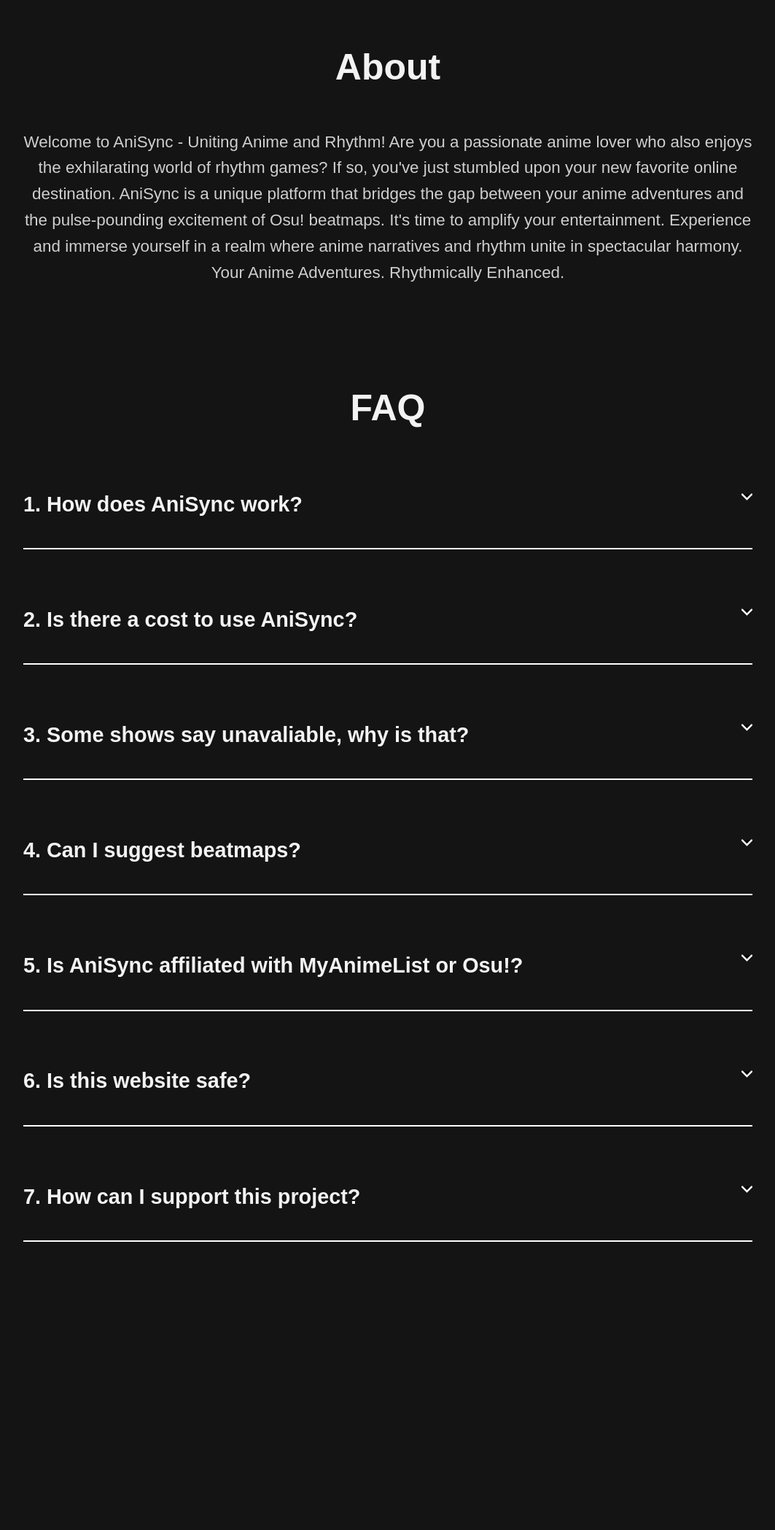
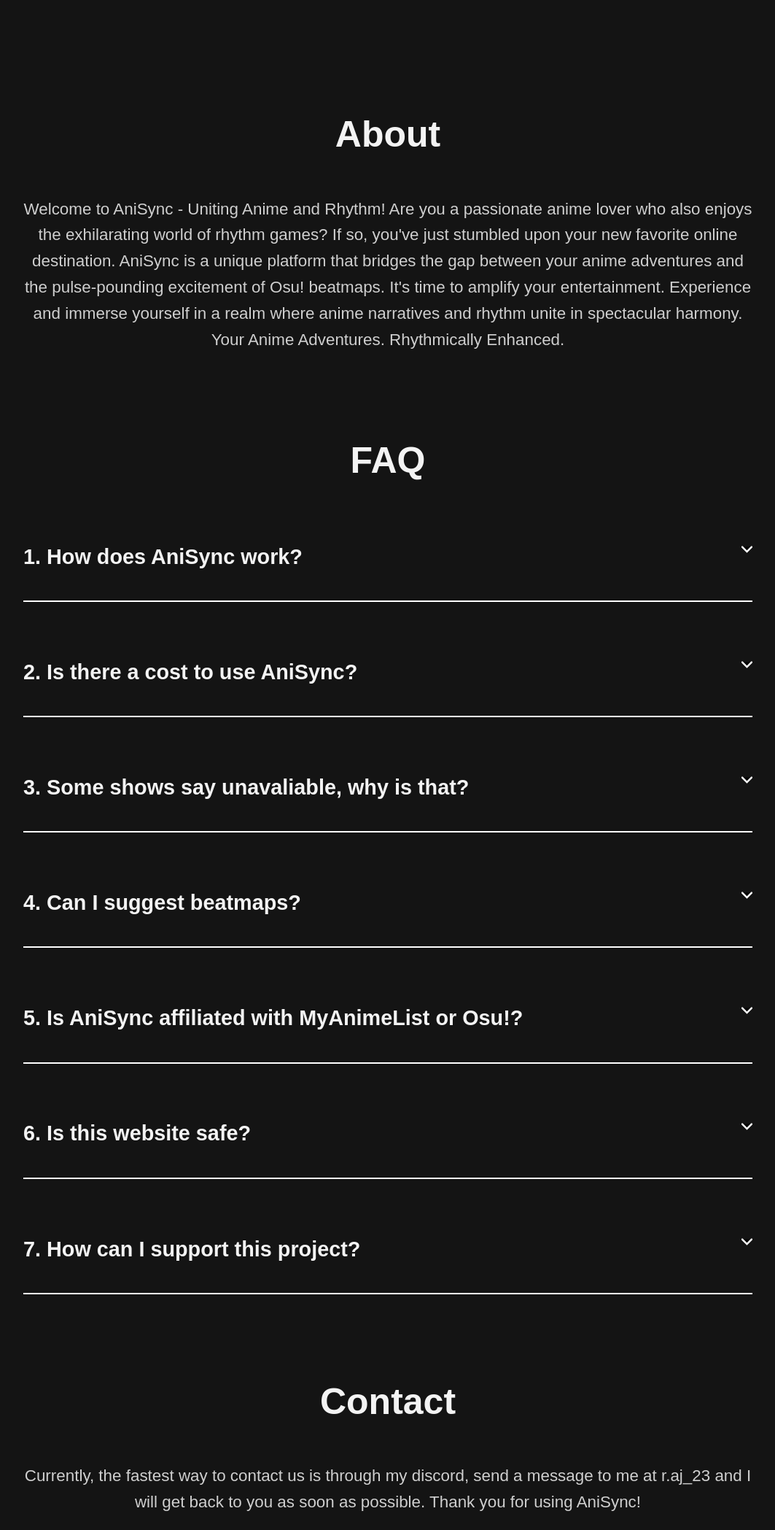
Before and after one commit to rajpandya737/Anisync, a Flask app: page /about in a window 1280 px wide. Shown: the part 75-2172 px from the top of the page at 73% size, without its empty margins (108-1171 px from the left). Before the commit the page ends 1777 px from the top, so only its background shows below. Run offline with Flask 3, Linux system fonts and the light colour scheme.

Commit message:
add contact me section

```diff
--- a/Anisync/data_processing.py
+++ b/Anisync/data_processing.py
@@ -51,10 +51,6 @@
     except Exception as e:
         return None
     return None
-
-
-# google_search_term = f"Gintama Osu Beatmap Anime"
-# print(get_google_results(google_search_term))
 
 
 def get_anime_type(anime: str) -> tuple:
--- a/Anisync/static/css/about.css
+++ b/Anisync/static/css/about.css
@@ -17,17 +17,16 @@
   min-height: 100vh;
   z-index: -10;
   background: var(--primary);
-  overflow-x:hidden;
+  overflow-x: hidden;
 }
 
-h1 {
-  padding-top: 20px;
+.main-h1 {
   text-align: center;
   font-family: Arial, Helvetica, sans-serif;
   font-size: 50px;
   margin-top: 7rem;
 }
-h2 {
+.faq-h2 {
   display: flex;
   flex-direction: column;
   padding-top: 20px;
@@ -49,7 +48,7 @@
   max-width: 1000px;
 
   margin-bottom: 20px;
-  padding-top:1rem;
+  padding-top: 1rem;
   line-height: 1.6;
   font-size: 1.4rem;
 }
@@ -71,6 +70,15 @@
   justify-content: space-between; /* Align items to start and end of the container */
   align-items: center; /* Vertically center the items */
   margin-right: 60px;
+}
+
+.wrapper {
+  display: flex;
+  flex-direction: column;
+  justify-content: center;
+  align-items: center;
+  width: 100%;
+  margin-top: 7rem;
 }
 
 
@@ -101,7 +109,6 @@
   height: 35px;
 }
 
-
 .main-nav {
   padding: 0 30px 0 0px;
   display: flex;
@@ -128,7 +135,6 @@
   --dark: #686868;
 }
 
-
 .faq {
   max-width: 1000px;
   margin-top: 2rem;
@@ -153,7 +159,7 @@
 }
 
 .answer p {
-    padding-top:1rem;
+  padding-top: 1rem;
   line-height: 1.6;
   font-size: 1.4rem;
 }
@@ -163,6 +169,6 @@
   padding: 1rem;
 }
 
-.faq.active svg{
+.faq.active svg {
   transform: rotate(180deg);
 }
--- a/Anisync/templates/about.html
+++ b/Anisync/templates/about.html
@@ -19,6 +19,7 @@
     </title>
   </head>
   <body>
+    <div class="wrapper">
       <div>
         <header id="main-header">
           <div class="siteLogo">
@@ -43,23 +44,24 @@
         </header>
 
         <div>
-        <h1>About</h1>
+          <h1 class="main-h1">About</h1>
           <p>
             Welcome to AniSync - Uniting Anime and Rhythm! Are you a passionate
-          anime lover who also enjoys the exhilarating world of rhythm games? If
-          so, you've just stumbled upon your new favorite online destination.
-          AniSync is a unique platform that bridges the gap between your anime
-          adventures and the pulse-pounding excitement of Osu! beatmaps. It's
-          time to amplify your entertainment. Experience and immerse yourself in
-          a realm where anime narratives and rhythm unite in spectacular
-          harmony. Your Anime Adventures. Rhythmically Enhanced.
+            anime lover who also enjoys the exhilarating world of rhythm games?
+            If so, you've just stumbled upon your new favorite online
+            destination. AniSync is a unique platform that bridges the gap
+            between your anime adventures and the pulse-pounding excitement of
+            Osu! beatmaps. It's time to amplify your entertainment. Experience
+            and immerse yourself in a realm where anime narratives and rhythm
+            unite in spectacular harmony. Your Anime Adventures. Rhythmically
+            Enhanced.
           </p>
         </div>
         <div>
-        <h1>FAQ</h1>
+          <h1 class="main-h1">FAQ</h1>
           <div class="faq">
             <div class="question">
-            <h2>1. How does AniSync work?</h2>
+              <h2 class="faq-h2">1. How does AniSync work?</h2>
               <svg width="15" height="10" viewBox="0 0 42 25">
                 <path
                   d="M3 3L21 21L39 3"
@@ -75,16 +77,16 @@
                 analyzes your anime list and matches them with osu! beatmaps
                 within our database, and then displays them to you. Even if the
                 anime does not appear within the database, we will still try to
-              find the closest match we can. Currently, we only display your top
-              300 anime, but we are working on a way to display all of your
-              anime.
+                find the closest match we can. Currently, we only display your
+                top 300 anime, but we are working on a way to display all of
+                your anime.
               </p>
             </div>
           </div>
 
           <div class="faq">
             <div class="question">
-            <h2>2. Is there a cost to use AniSync?</h2>
+              <h2 class="faq-h2">2. Is there a cost to use AniSync?</h2>
               <svg width="15" height="10" viewBox="0 0 42 25">
                 <path
                   d="M3 3L21 21L39 3"
@@ -105,7 +107,9 @@
 
           <div class="faq">
             <div class="question">
-            <h2>3. Some shows say unavaliable, why is that?</h2>
+              <h2 class="faq-h2">
+                3. Some shows say unavaliable, why is that?
+              </h2>
               <svg width="15" height="10" viewBox="0 0 42 25">
                 <path
                   d="M3 3L21 21L39 3"
@@ -119,18 +123,18 @@
               <p>
                 There are plently of reasons as to why this may show up, as of
                 right now, we do not support most OVA's, Movies, or Specials at
-              this time unless they are widely popular and have a large fanbase.
-              Another possibility is that we could not find a suitable map for
-              the anime in our search. If you would like to suggest a map,
-              please contact me and we will review it (contact details at the
-              bottom of the page).
+                this time unless they are widely popular and have a large
+                fanbase. Another possibility is that we could not find a
+                suitable map for the anime in our search. If you would like to
+                suggest a map, please contact me and we will review it (contact
+                details at the bottom of the page).
               </p>
             </div>
           </div>
 
           <div class="faq">
             <div class="question">
-            <h2>4. Can I suggest beatmaps?</h2>
+              <h2 class="faq-h2">4. Can I suggest beatmaps?</h2>
               <svg width="15" height="10" viewBox="0 0 42 25">
                 <path
                   d="M3 3L21 21L39 3"
@@ -142,17 +146,20 @@
             </div>
             <div class="answer">
               <p>
-              Absolutely! We encourage community engagement. If you come across
-              an osu! beatmap that perfectly complements an anime, you can
-              suggest it on our platform. We're always excited to expand our
-              collection. For contact details, view the bottom of this page.
+                Absolutely! We encourage community engagement. If you come
+                across an osu! beatmap that perfectly complements an anime, you
+                can suggest it on our platform. We're always excited to expand
+                our collection. For contact details, view the bottom of this
+                page.
               </p>
             </div>
           </div>
 
           <div class="faq">
             <div class="question">
-            <h2>5. Is AniSync affiliated with MyAnimeList or Osu!?</h2>
+              <h2 class="faq-h2">
+                5. Is AniSync affiliated with MyAnimeList or Osu!?
+              </h2>
               <svg width="15" height="10" viewBox="0 0 42 25">
                 <path
                   d="M3 3L21 21L39 3"
@@ -164,17 +171,17 @@
             </div>
             <div class="answer">
               <p>
-              No, AniSync is an independent project created by an anime and Osu!
-              enthusiast. We're not officially affiliated with MyAnimeList or
-              Osu!, but we're excited to bring their worlds together in a unique
-              way.
+                No, AniSync is an independent project created by an anime and
+                Osu! enthusiast. We're not officially affiliated with
+                MyAnimeList or Osu!, but we're excited to bring their worlds
+                together in a unique way.
               </p>
             </div>
           </div>
 
           <div class="faq">
             <div class="question">
-            <h2>6. Is this website safe?</h2>
+              <h2 class="faq-h2">6. Is this website safe?</h2>
               <svg width="15" height="10" viewBox="0 0 42 25">
                 <path
                   d="M3 3L21 21L39 3"
@@ -186,19 +193,19 @@
             </div>
             <div class="answer">
               <p>
-              This project is completely safe and free from malware or tracking
-              of any sort. We are open source and you can view all of the code
-              by clicking on the github link at the top of this page. The only
-              thing we hide is our database of anime as it takes a lot of time
-              to create that and we would perfer to keep it private for the time
-              being.
+                This project is completely safe and free from malware or
+                tracking of any sort. We are open source and you can view all of
+                the code by clicking on the github link at the top of this page.
+                The only thing we hide is our database of anime as it takes a
+                lot of time to create that and we would perfer to keep it
+                private for the time being.
               </p>
             </div>
           </div>
 
           <div class="faq">
             <div class="question">
-            <h2>7. How can I support this project?</h2>
+              <h2 class="faq-h2">7. How can I support this project?</h2>
               <svg width="15" height="10" viewBox="0 0 42 25">
                 <path
                   d="M3 3L21 21L39 3"
@@ -212,11 +219,20 @@
               <p>
                 Just use it, we just want people to have a good time playing the
                 game that they like, and using our platform lets us know we are
-              doing a good job. If you want to go above and beyond, you can star
-              the repository on github and share it with some of your friends
-              who also watch anime and love Osu! like us.
+                doing a good job. If you want to go above and beyond, you can
+                star the repository on github and share it with some of your
+                friends who also watch anime and love Osu! like us.
               </p>
             </div>
+          </div>
+        </div>
+        <div>
+          <h1 class="main-h1">Contact</h1>
+          <p>
+            Currently, the fastest way to contact us is through my discord, send
+            a message to me at r.aj_23 and I will get back to you as soon as
+            possible. Thank you for using AniSync!
+          </p>
         </div>
       </div>
     </div>
```
Also changed, not shown: Anisync/app.py (+7 -10 lines), Anisync/db.py (+10 -9 lines). Lines whose indentation alone changed are shown as unchanged.
